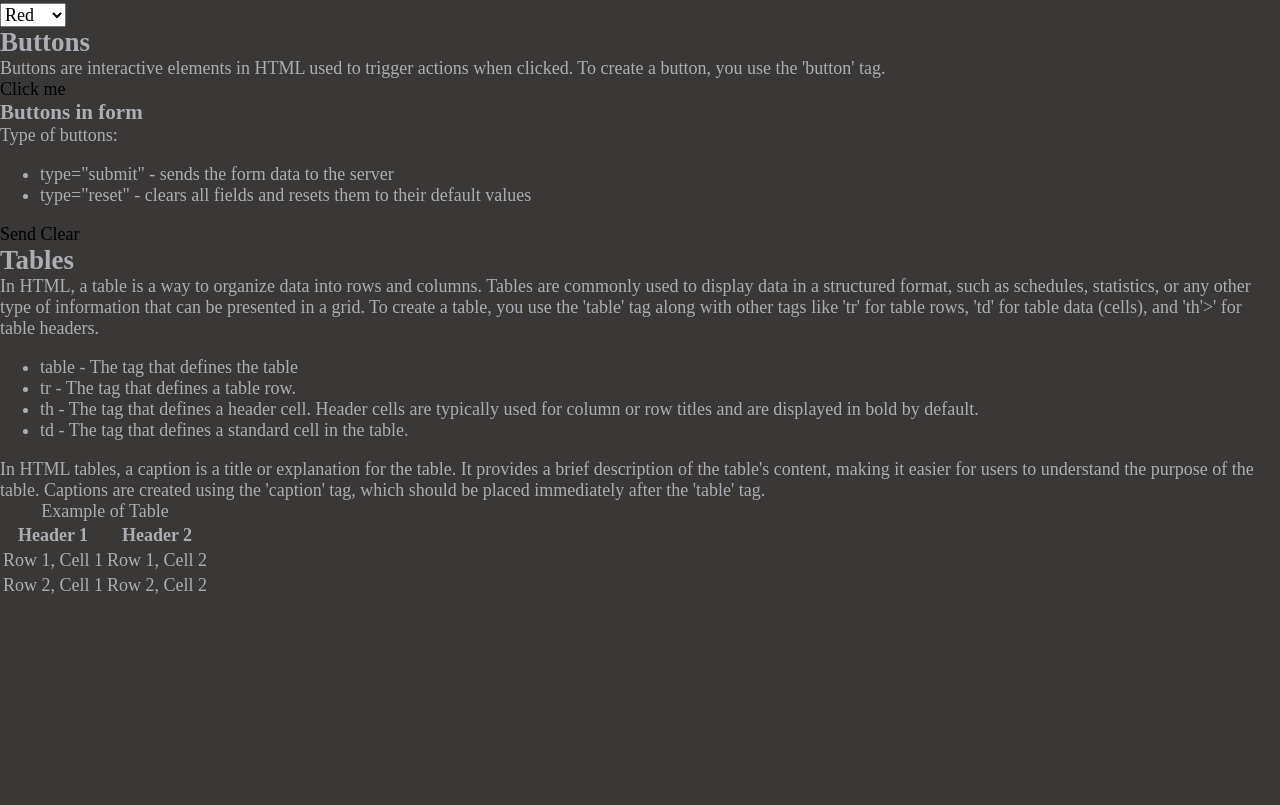
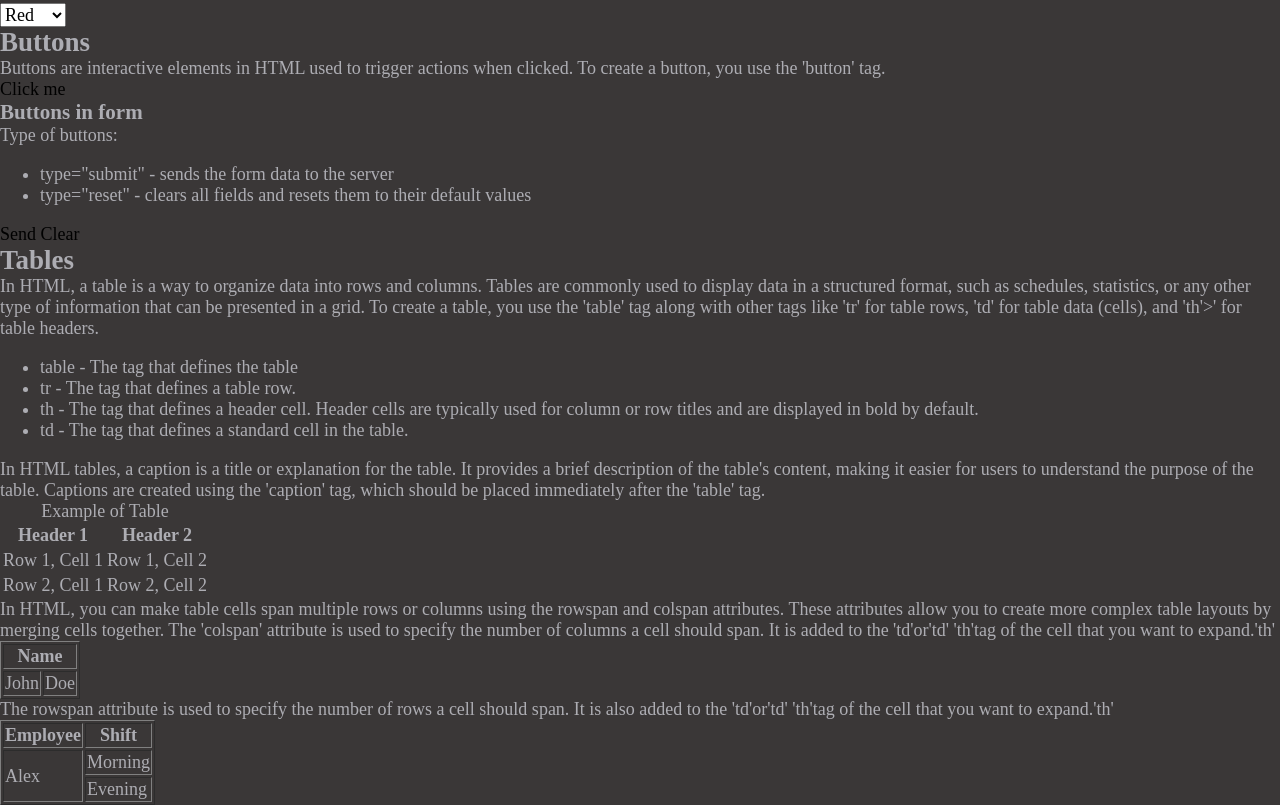
Before and after one commit to KoshJR/web-landings, a plain HTML site: page landing-practice/day-1/index.html in a window 1280 px wide. Shown: the part 2995-3800 px from the top of the page. Before the commit the page ends 3594 px from the top, so only its background shows below. Drawn offline with Linux system fonts and the light colour scheme.

Commit message:
Update index.html

```diff
--- a/landing-practice/day-1/index.html
+++ b/landing-practice/day-1/index.html
@@ -484,6 +484,41 @@
             <td>Row 2, Cell 2</td>
           </tr>
         </table>
+        <p>
+          In HTML, you can make table cells span multiple rows or columns using
+          the rowspan and colspan attributes. These attributes allow you to
+          create more complex table layouts by merging cells together. The
+          'colspan' attribute is used to specify the number of columns a cell
+          should span. It is added to the 'td'or'td' 'th'tag of the cell that
+          you want to expand.'th'
+        </p>
+        <table border="1">
+          <tr>
+            <th colspan="2">Name</th>
+          </tr>
+          <tr>
+            <td>John</td>
+            <td>Doe</td>
+          </tr>
+        </table>
+        <p>
+          The rowspan attribute is used to specify the number of rows a cell
+          should span. It is also added to the 'td'or'td' 'th'tag of the cell
+          that you want to expand.'th'
+        </p>
+        <table border="1">
+          <tr>
+            <th>Employee</th>
+            <th>Shift</th>
+          </tr>
+          <tr>
+            <td rowspan="2">Alex</td>
+            <td>Morning</td>
+          </tr>
+          <tr>
+            <td>Evening</td>
+          </tr>
+        </table>
       </section>
     </main>
   </body>
```
